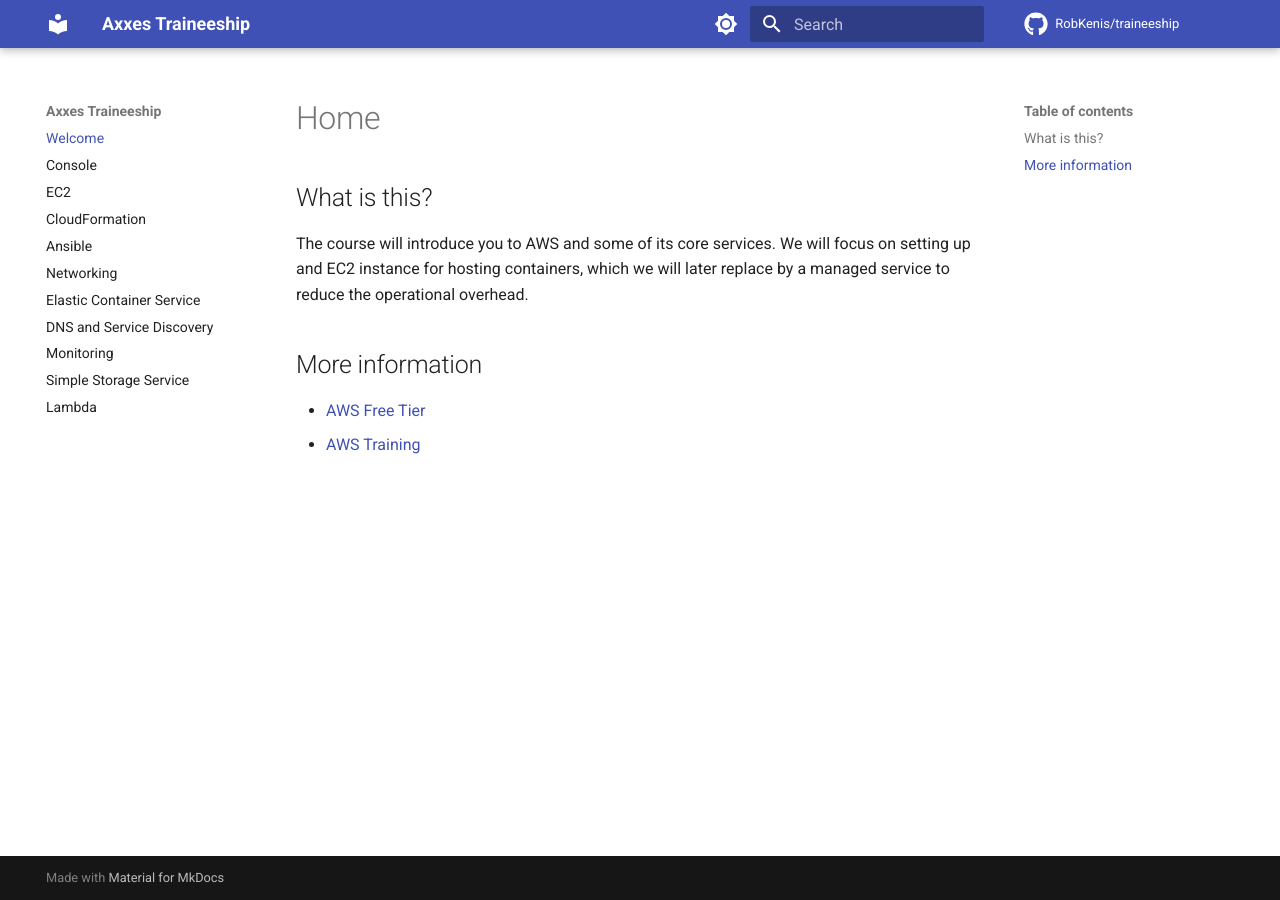
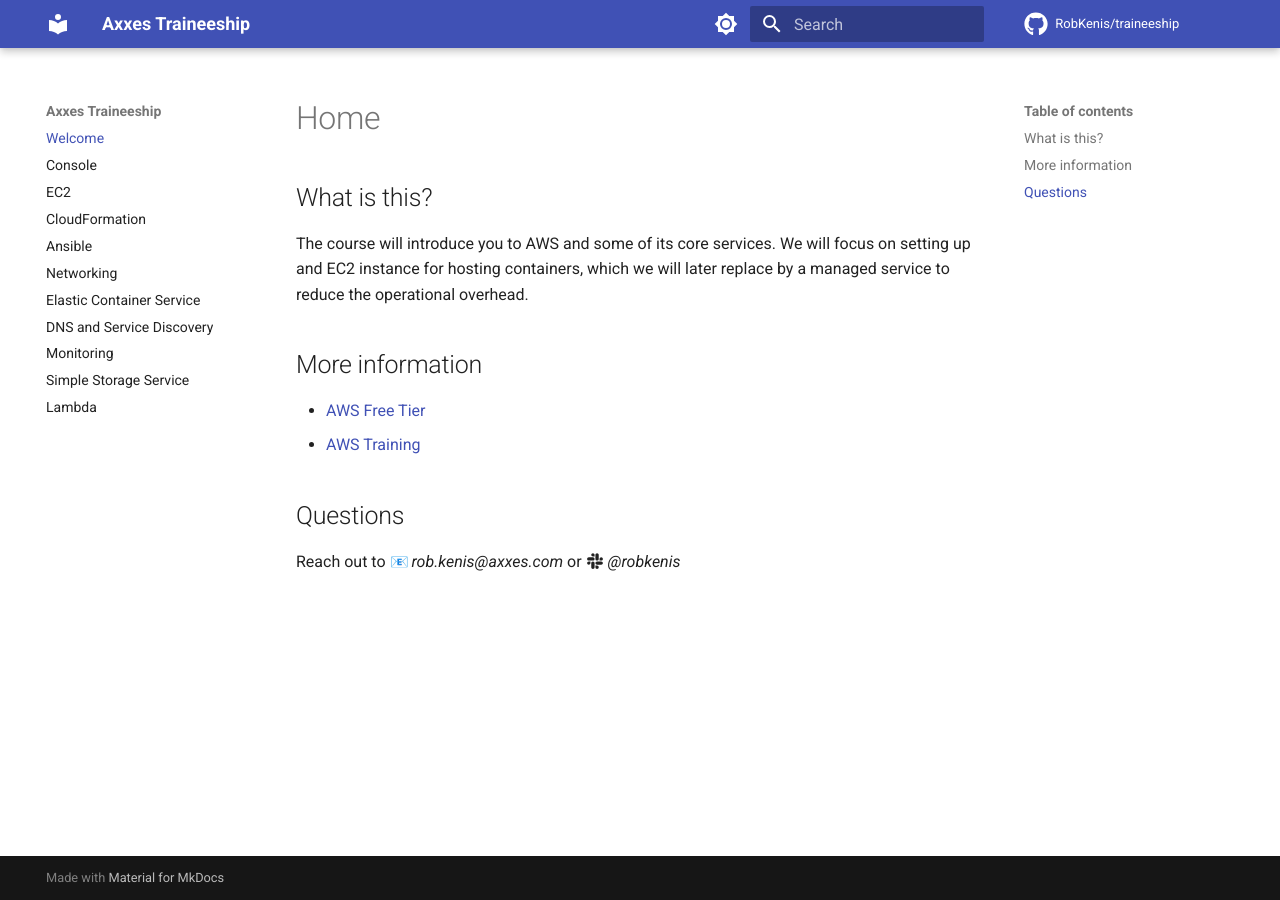
Before and after one commit to RobKenis/traineeship, an MkDocs documentation site: the page built from docs/index.md, in a window 1280 px wide. Built offline with MkDocs 1.6.1 and Material for MkDocs 9.7.7, drawn with Linux system fonts in a browser that asks for light colours; emoji names are drawn with the system emoji font; comment, search, counter and statistics services are not loaded.

Commit message:
Add questions section

```diff
--- a/docs/index.md
+++ b/docs/index.md
@@ -9,3 +9,7 @@
 
 - [AWS Free Tier](https://aws.amazon.com/free/)
 - [AWS Training](https://aws.amazon.com/training/)
+
+## Questions
+
+Reach out to :email: *rob.kenis@axxes.com* or :fontawesome-brands-slack: *@robkenis*
--- a/mkdocs.yml
+++ b/mkdocs.yml
@@ -44,3 +44,6 @@
   - pymdownx.snippets:
       base_path: .
   - pymdownx.superfences
+  - pymdownx.emoji:
+      emoji_index: !!python/name:materialx.emoji.twemoji
+      emoji_generator: !!python/name:materialx.emoji.to_svg
```
